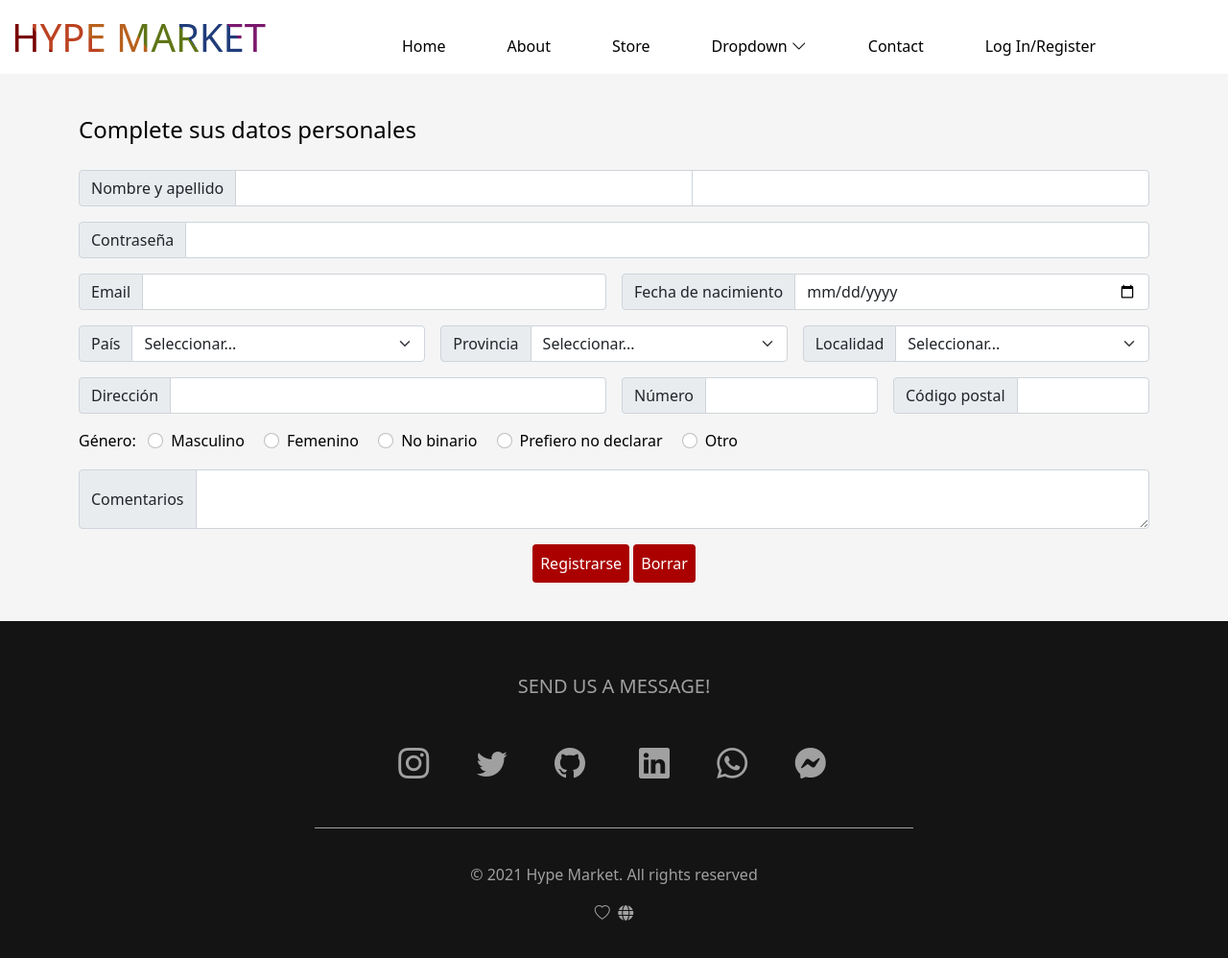
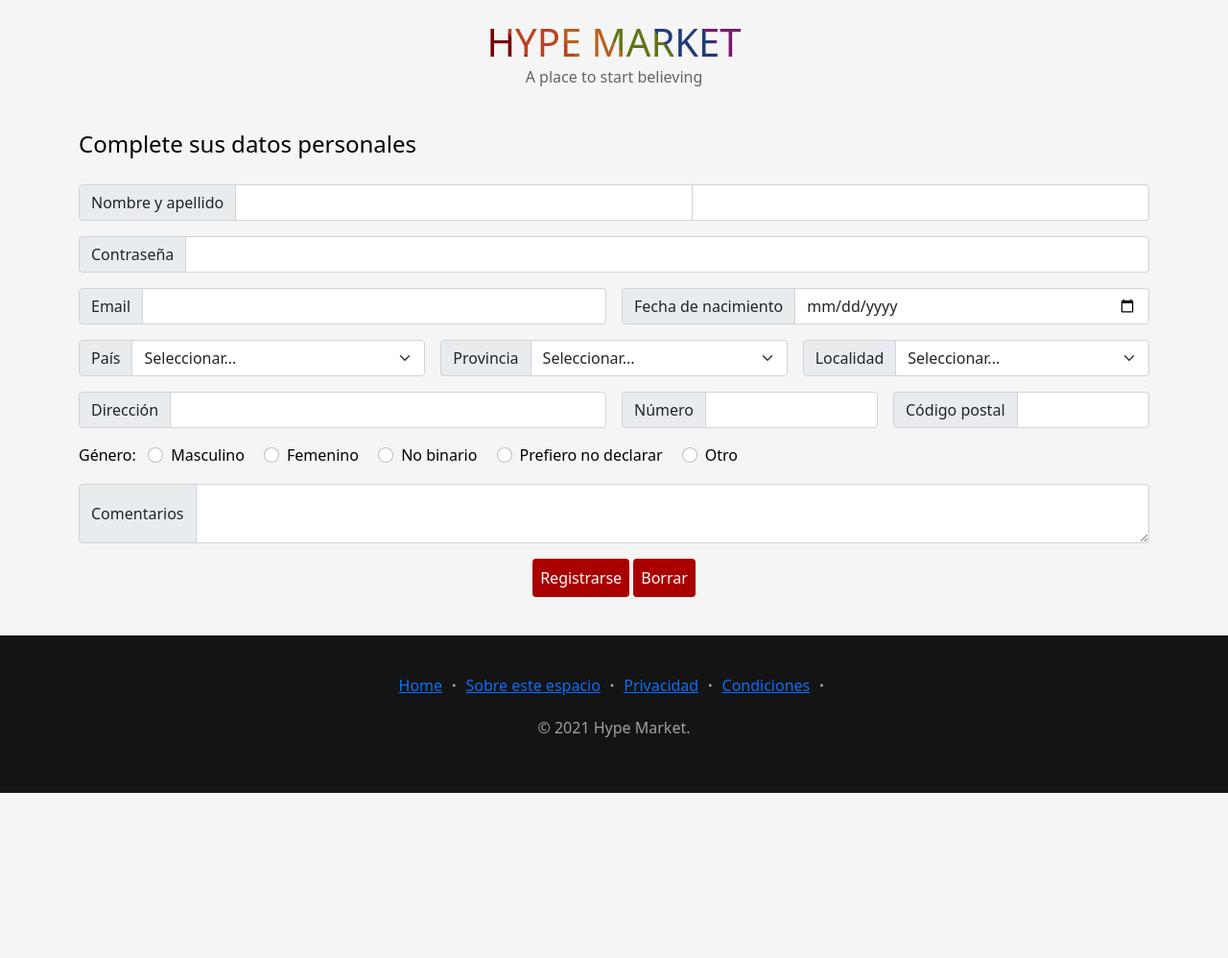
Before and after one commit to arimandarin/Website-Project, a plain HTML site: page formulario.html in a window 1280 px wide. Shown: the whole page at 96% size. After the commit the page ends 826 px from the top, so only its background shows below. Drawn offline with nearby package versions, Linux system fonts and the light colour scheme.

Commit message:
change page

```diff
--- a/formulario.html
+++ b/formulario.html
@@ -14,58 +14,18 @@
     <script src="https://kit.fontawesome.com/7b5fb2de65.js" crossorigin="anonymous" async></script>
     <link rel="stylesheet" href="https://cdn.jsdelivr.net/npm/bootstrap-icons@1.5.0/font/bootstrap-icons.css">
     <link rel="stylesheet" href="static/codo/css/styles2.css">
-    <title>HM - Survey</title>
+    <title>HM - Registro</title>
 </head>
 
 <body>
     <header>
-        <nav class="navbar navbar-expand-lg">
-            <div class="container-fluid">
-                <a class="navbar-brand" href="index.html" target="_self">
-                    <span class="h1 gradient-text">hype market</span>
-                </a>
-                <button class="navbar-toggler" type="button" data-bs-toggle="collapse" data-bs-target="#navbarNav"
-                    aria-controls="navbarNav" aria-expanded="false" aria-label="Toggle navigation">
-                    <span class="navbar-toggler-icon">
-                        <i class="h1 fas fa-bars"></i>
-                    </span>
-                </button>
-                <div class="collapse navbar-collapse" id="navbarNav">
-                    <ul class="navbar-nav mx-auto" style="margin-top: 20px;">
-                        <li class="nav-item item">
-                            <a class="nav-link" href="index.html" target="_self">Home</a>
-                        </li>
-                        <li class="nav-item item">
-                            <a class="nav-link" href="about.html" target="_self">About</a>
-                        </li>
-                        <li class="nav-item item">
-                            <a class="nav-link" href="#" target="_self">Store</a>
-                        </li>
-                        <li class="nav-item dropdown item">
-                            <a class="nav-link" href="#" id="navbarDropdownMenuLink" role="button"
-                                data-bs-toggle="dropdown" aria-expanded="false">
-                                Dropdown
-                                <i class="bi bi-chevron-down"></i>
-                            </a>
-                            <ul class="dropdown-menu" aria-labelledby="navbarDropdownMenuLink">
-                                <li><a class="dropdown-item" href="#">Action</a></li>
-                                <li><a class="dropdown-item" href="#">Another action</a></li>
-                                <li>
-                                    <hr class="dropdown-divider">
-                                </li>
-                                <li><a class="dropdown-item" href="#">Something else here</a></li>
-                            </ul>
-                        </li>
-                        <li class="nav-item item">
-                            <a class="nav-link" href="contacto.html" target="_self">Contact</a>
-                        </li>
-                        <li class="nav-item item">
-                            <a class="nav-link" href="register.html" target="_self">Log In/Register</a>
-                        </li>
-                    </ul>
-                </div>
-            </div>
-        </nav>
+        <p>
+            <a class="h1 gradient-text" href="index.html" target="_self">
+                <span>hype market</span>
+            </a>
+            <br>
+            <span style="color: rgb(100, 100, 100);">A place to start believing</span>
+        </p>
     </header>
     <main>
         <section class="page-section blk">
@@ -105,7 +65,7 @@
                                 <option value="argentina">Argentina</option>
                                 <option value="chile">Chile</option>
                                 <option value="uruguay">Uruguay</option>
-                                </select>
+                            </select>
                         </div>
                     </div>
                     <div class="col-md-4">
@@ -189,44 +149,17 @@
             </div>
         </section>
     </main>
-    <footer class="page-footer" id="contacto">
-        <div class="container-fluid text-center text-md-left">
-            <div class="text-center" style="margin: 1rem;">
-                <span class="h5 text-uppercase social">Send us a message!</span>
-                <br>
-                <ul class="nav justify-content-center pb-3 mb-3" style="margin: 3rem 1rem 0; display: inline-flex;">
-                    <li class="nav-item">
-                        <a class="icon px-2" href="https://www.instagram.com/?hl=en"><i
-                                class="h2 bi bi-instagram"></i></a>
-                    </li> &nbsp;&nbsp;&nbsp;&nbsp;&nbsp;&nbsp;&nbsp;&nbsp;
-                    <li class="nav-item">
-                        <a class="icon px-2" href="https://twitter.com/"><i class="h2 bi bi-twitter"></i></a>
-                    </li>&nbsp;&nbsp;&nbsp;&nbsp;&nbsp;&nbsp;&nbsp;&nbsp;
-                    <li class="nav-item">
-                        <a class="icon px-2" href="https://github.com/"><i class="h2 bi bi-github"></i></a>
-                    </li>
-                </ul>
-                <ul class="nav justify-content-center pb-3 mb-3" style="margin: 0px 20px 0; display: inline-flex;">
-                    <li class="nav-item">
-                        <a class="icon px-2" href="https://www.linkedin.com/"><i class="h2 bi bi-linkedin"></i></a>
-                    </li>&nbsp;&nbsp;&nbsp;&nbsp;&nbsp;&nbsp;&nbsp;&nbsp;
-                    <li class="nav-item">
-                        <a class="icon px-2" href="#"><i class="h2 bi bi-whatsapp"></i></a>
-                    </li>&nbsp;&nbsp;&nbsp;&nbsp;&nbsp;&nbsp;&nbsp;&nbsp;
-                    <li class="nav-item">
-                        <a class="icon px-2" href="#"><i class="h2 bi bi-messenger"></i></a>
-                    </li>
-                </ul>
-                <div class="row" style="margin-top: 1rem;">
-                    <div class="col"></div>
-                    <div class="col-xl-6 border1">
-                        <p style="padding-top: 1rem;">© 2021 Hype Market. All rights reserved</p>
-                        <i class="bi bi-heart"></i>&nbsp;
-                        <i class="fas fa-globe"></i>
-                    </div>
-                    <div class="col"></div>
-                </div>
-            </div>
+    <footer class="page-footer foot">
+        <div class="text-center">
+            <a class="foot2" href="index.html" target="_self">Home</a>
+            <i class="bi bi-dot"></i>
+            <a class="foot2" href="#">Sobre este espacio</a>
+            <i class="bi bi-dot"></i>
+            <a class="foot2" href="#">Privacidad</a>
+            <i class="bi bi-dot"></i>
+            <a class="foot2" href="#">Condiciones</a>
+            <i class="bi bi-dot"></i>
+            <p class="foot3">© 2021 Hype Market.</p>
         </div>
     </footer>
 
```
